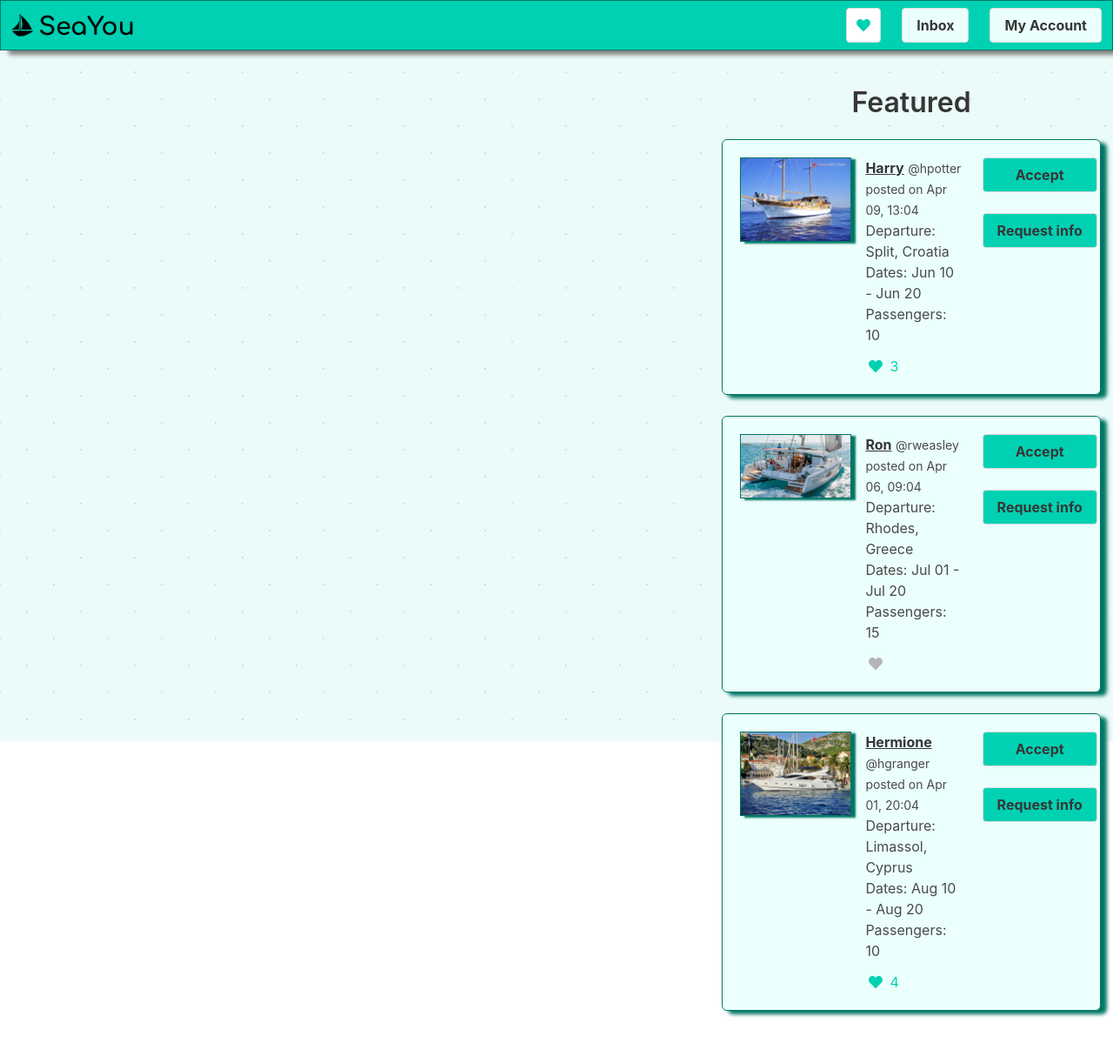
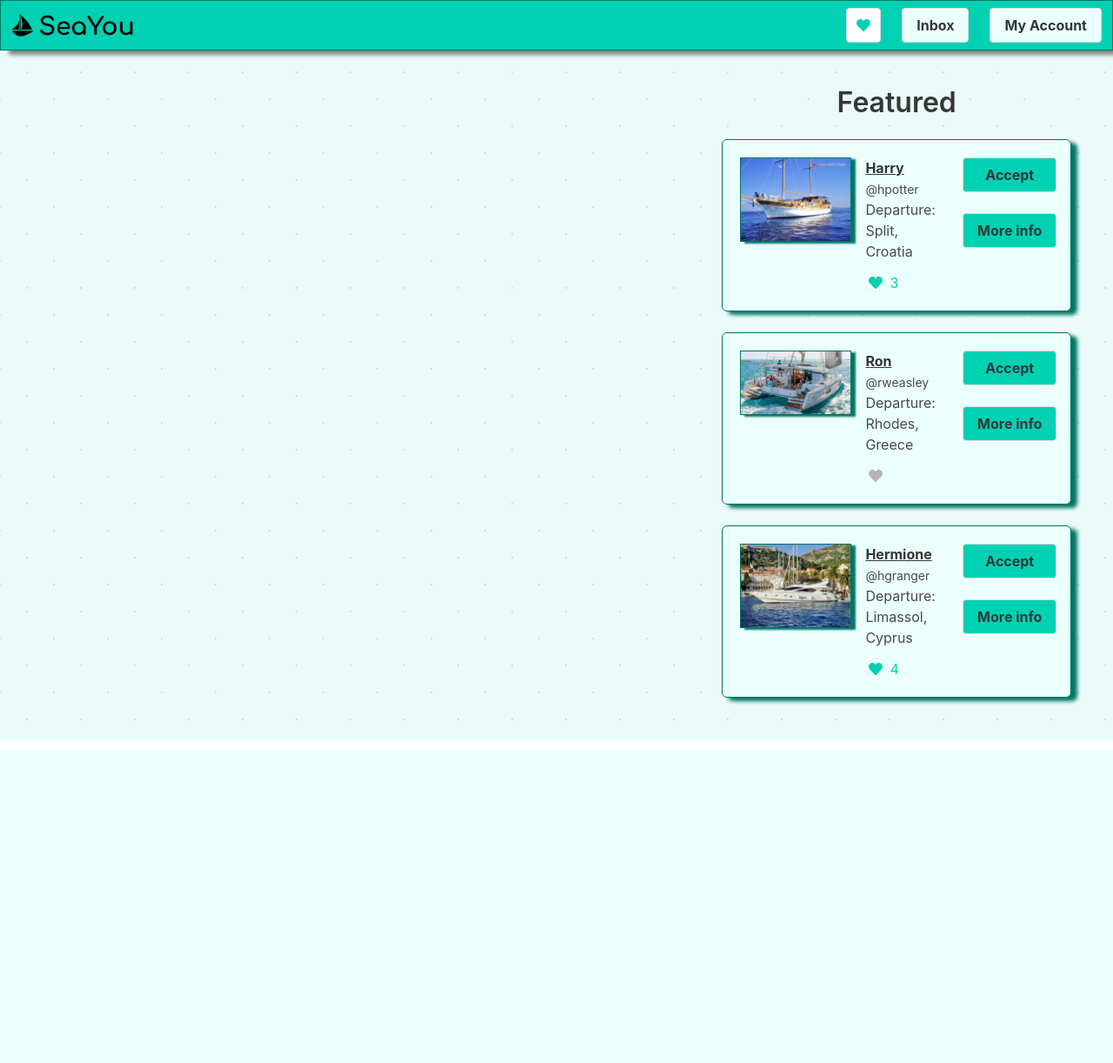
Before and after one commit to MaliDo/SeaYou, a Flask app: page /new in a window 1280 px wide; the page is wider, and only the part inside the window is pictured. Shown: that part at 87% size. After the commit the page ends 862 px from the top of that part, so only its background shows below. Run offline with Flask 2, Linux system fonts and the light colour scheme; some libraries are stand-ins or nearby versions.

Commit message:
Update new.html

```diff
--- a/templates/new.html
+++ b/templates/new.html
@@ -43,13 +43,8 @@
                                         <div class="media-content">
                                             <div class="content">
                                             <p>
-                                                <strong><u>{{ offer['Name'] }}</u></strong> <small>@{{ offer['Username'] }}</small> <small>posted on {{ (offer['OfferDate']).strftime('%b %d, %H:%m') }}</small>
-                                                <br>
+                                                <strong><u>{{ offer['Name'] }}</u></strong> <small>@{{ offer['Username'] }}</small>
                                                 Departure: {{ offer['Departure'] }}
-                                                <br>
-                                                Dates: {{ (offer['StartDate']).strftime('%b %d') }} - {{ (offer['EndDate']).strftime('%b %d') }}
-                                                <br>
-                                                Passengers: {{ offer['Passengers'] }}
                                             </p>
                                             </div>
                                             <nav class="level is-mobile">
@@ -81,7 +76,7 @@
                                     </div>
                                     <div class="buttons">
                                         <a class="button has-background-primary is-fullwidth" href="index.html">
-                                        <strong>Request info</strong>
+                                        <strong>More info</strong>
                                         </a>
                                     </div>
                                 </div>
```
